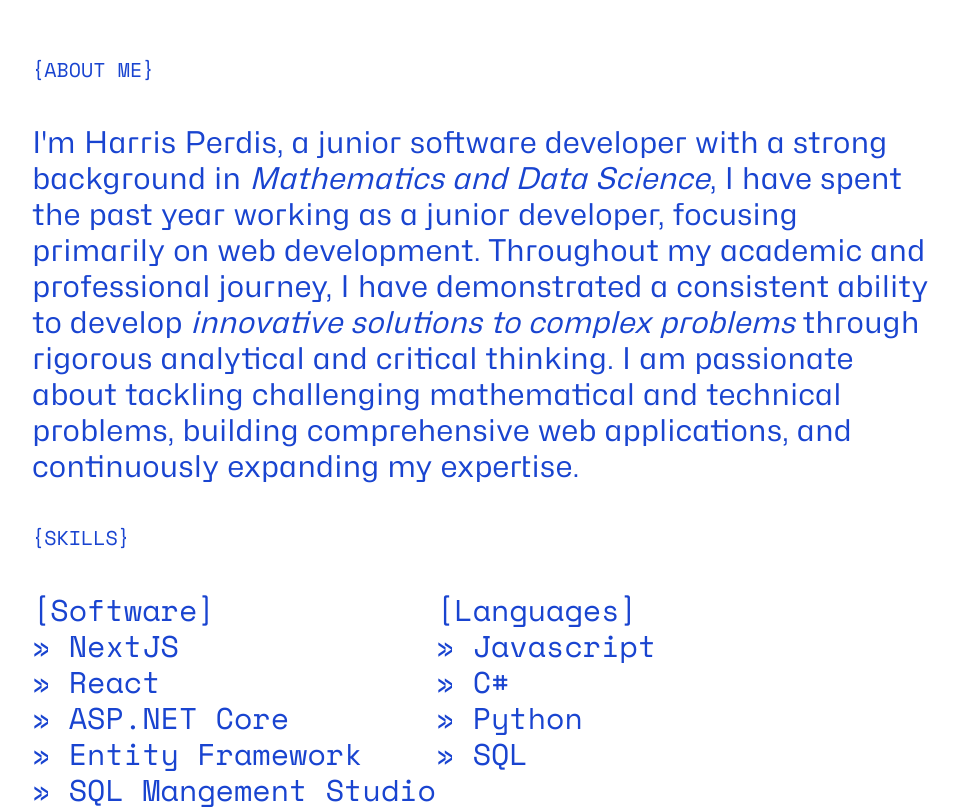
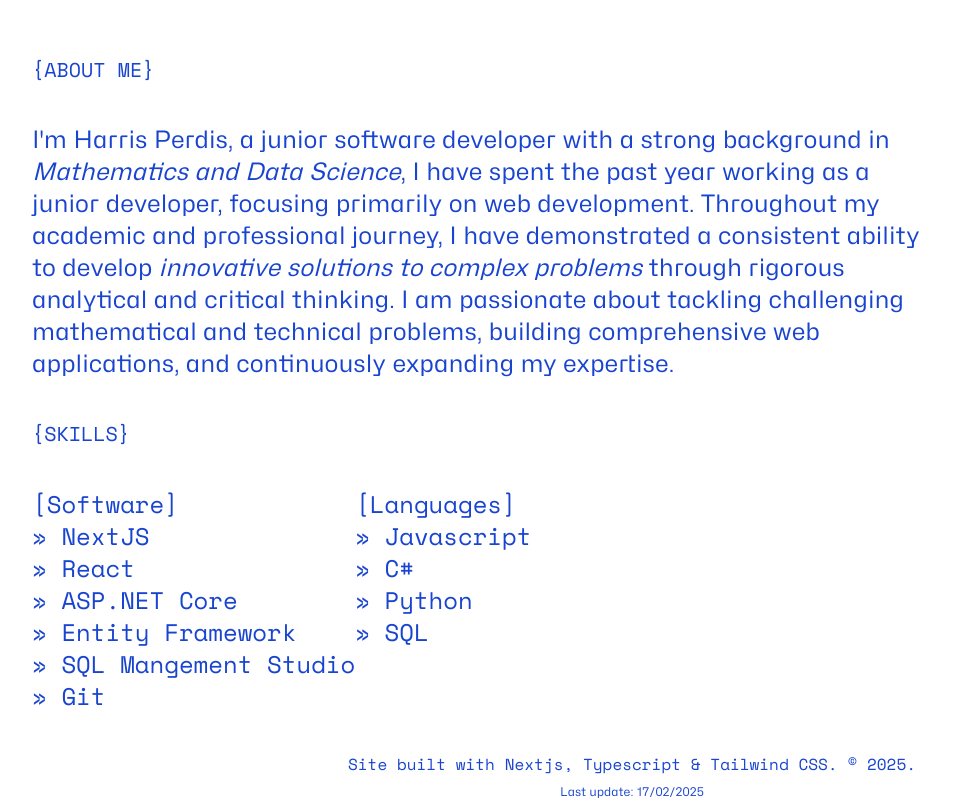
Before and after one commit to Reubotimus/portfolio, a Next.js app: page / in a window 1280 px wide. Shown: the part 1220-2029 px from the top of the page, without its empty margins (8-966 px from the left). Built offline with nearby package versions, Linux system fonts and the light colour scheme.

Commit message:
Css change

```diff
--- a/src/app/page.tsx
+++ b/src/app/page.tsx
@@ -31,7 +31,7 @@
         style={{ color: "#1944D0" }}
       >{`{ABOUT ME}`}</p>
       <p
-        className="font-hubot mt-10 text-lg md:text-xl lg:text-2xl xl:text-3xl 2xl:text-4xl w-3/4"
+        className="font-hubot mt-10 text-md md:text-lg lg:text-xl xl:text-2xl 2xl:text-3xl w-3/4"
         style={{ color: "#1944D0" }}
       >
         I&apos;m Harris Perdis, a junior software developer with a strong
@@ -49,7 +49,7 @@
         style={{ color: "#1944D0" }}
       >{`{SKILLS}`}</p>
       <div
-        className="flex text-lg md:text-xl lg:text-2xl xl:text-3xl 2xl:text-4xl"
+        className="flex text-md md:text-lg lg:text-xl xl:text-2xl 2xl:text-3xl"
         style={{ color: "#1944D0" }}
       >
         <div className="flex flex-col font-space">
```
